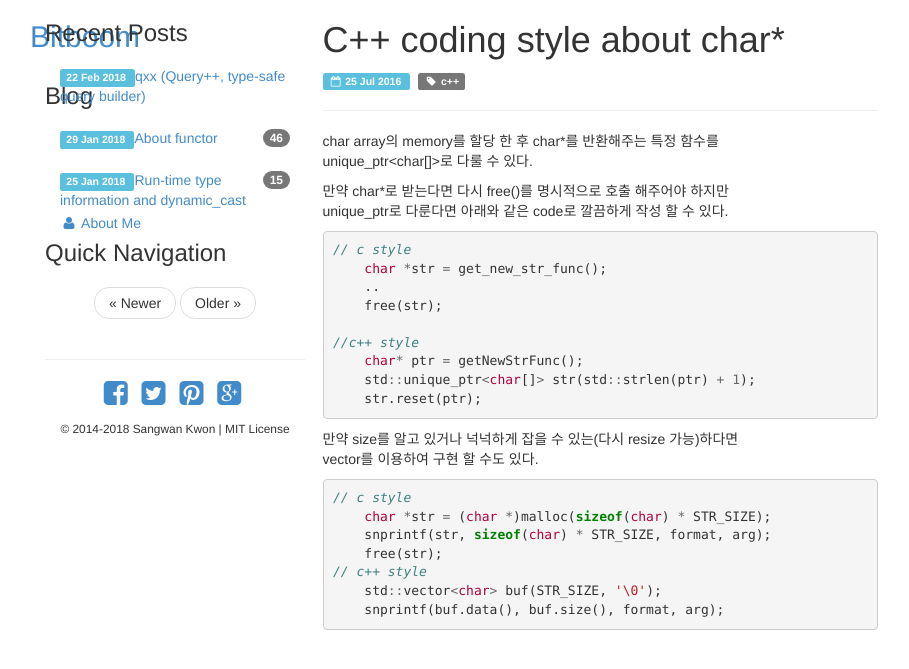
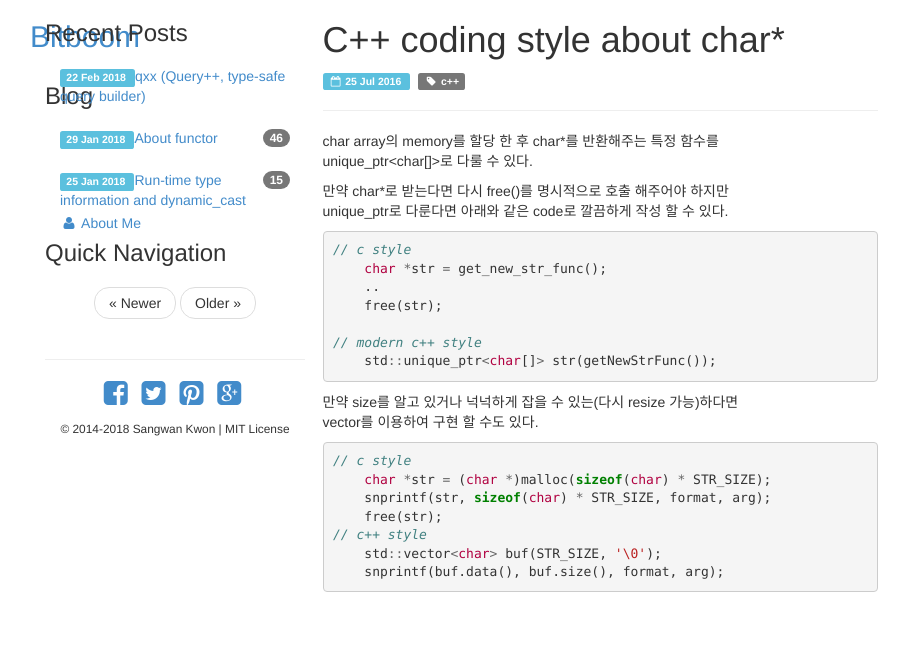
Before and after one commit to bitboom/bitboom.github.io, a Jekyll site: the page built from _posts/2016-07-25-char-pointer-cpp-style.md, in a window 1280 px wide. Shown: the top 669 px of the page, without its empty margins (40-949 px from the left). Built offline with Jekyll 4.4.1, drawn with Linux system fonts in a browser that asks for light colours.

Commit message:
Update 2016-07-25-char-pointer-cpp-style.md

````diff
--- a/_posts/2016-07-25-char-pointer-cpp-style.md
+++ b/_posts/2016-07-25-char-pointer-cpp-style.md
@@ -16,10 +16,8 @@ unique_ptr로 다룬다면 아래와 같은 code로 깔끔하게 작성 할 수
     ..
     free(str);
 
-//c++ style
-    char* ptr = getNewStrFunc();
-    std::unique_ptr<char[]> str(std::strlen(ptr) + 1);
-    str.reset(ptr);
+// modern c++ style
+    std::unique_ptr<char[]> str(getNewStrFunc());
 ```
 
 만약 size를 알고 있거나 넉넉하게 잡을 수 있는(다시 resize 가능)하다면
````
